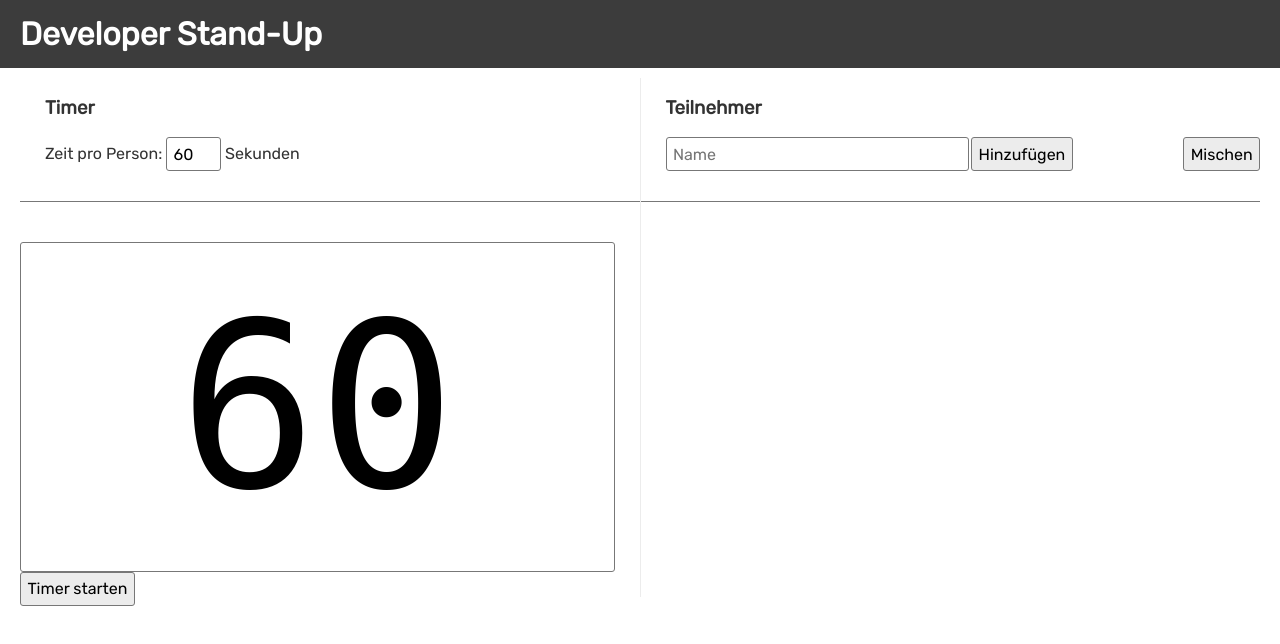
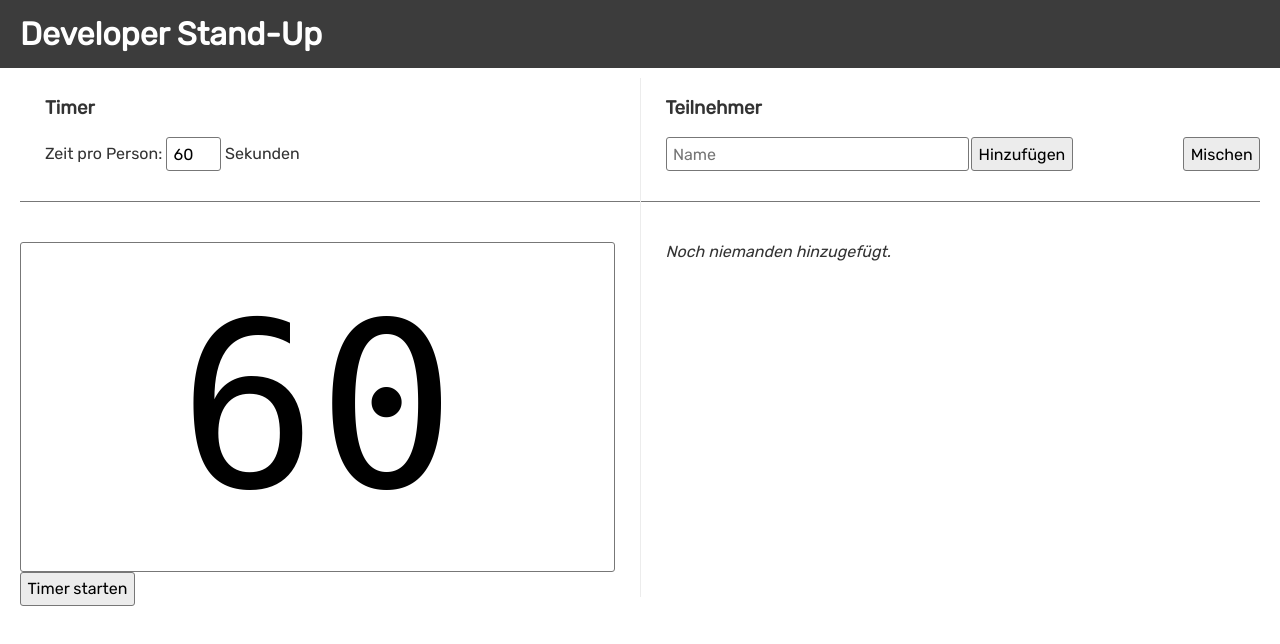
Before and after one commit to DataOne/dev-standup-timer, a Svelte app in the folder app/: page / in a window 1280 px wide. Shown: the top 644 px of the page. Built offline with nearby package versions, Linux system fonts and the light colour scheme.

Commit message:
added message for empty participants

```diff
--- a/app/package.json
+++ b/app/package.json
@@ -4,6 +4,7 @@
   "version": "1.0.0",
   "type": "module",
   "scripts": {
+    "start": "vite",
     "dev": "vite",
     "build": "vite build",
     "preview": "vite preview"
--- a/app/src/App.svelte
+++ b/app/src/App.svelte
@@ -74,6 +74,10 @@
 		</div>
 
 		<div class="dev-box-container">
+			{#if developers.length === 0}
+				<i>Noch niemanden hinzugefügt.</i>
+			{/if}
+			<div></div>
 			{#each developers as developer, i}
 				<div class="dev-box {checked[i] ? 'checked-item' : ''}">
 					<div>
```
